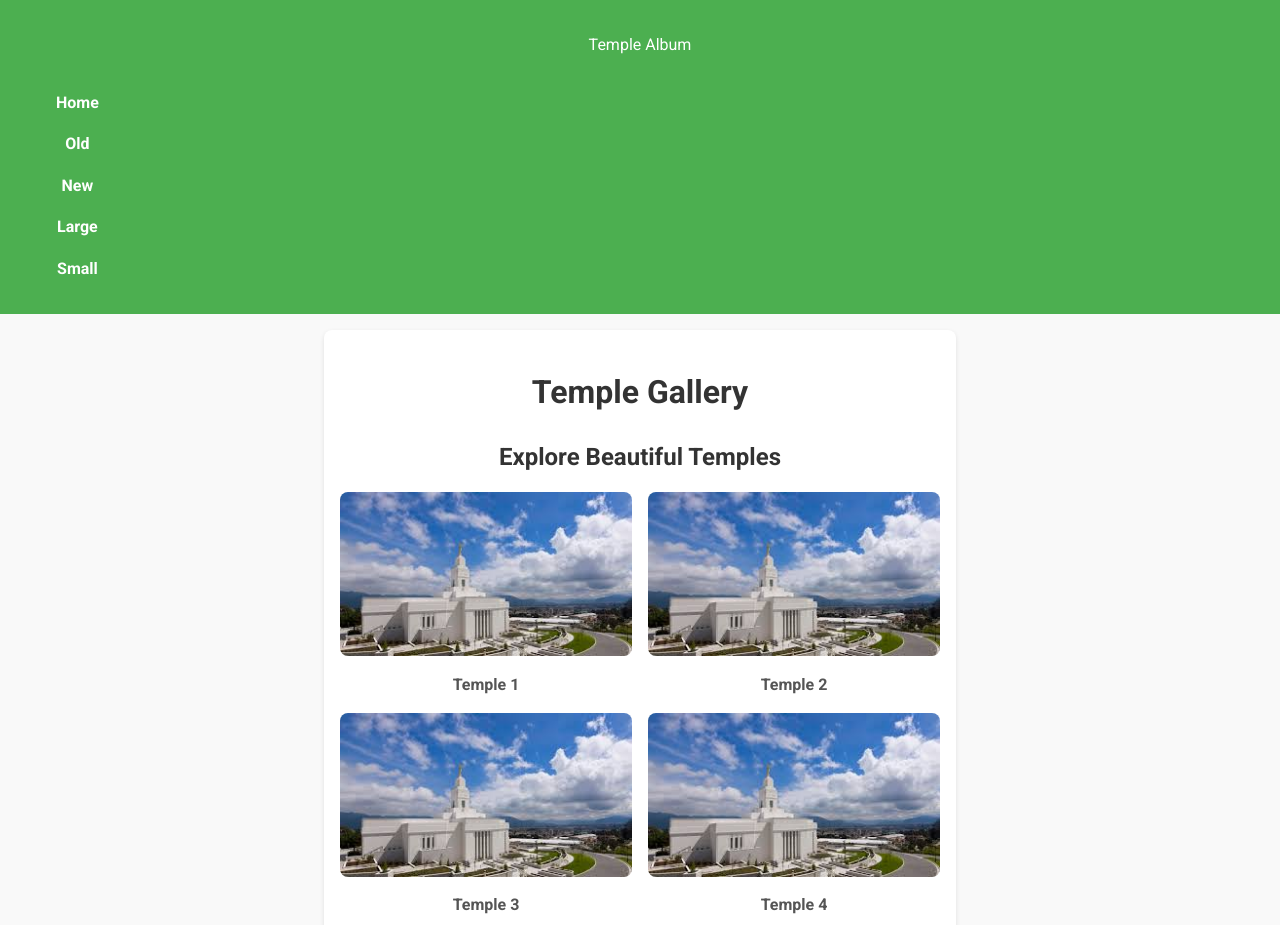
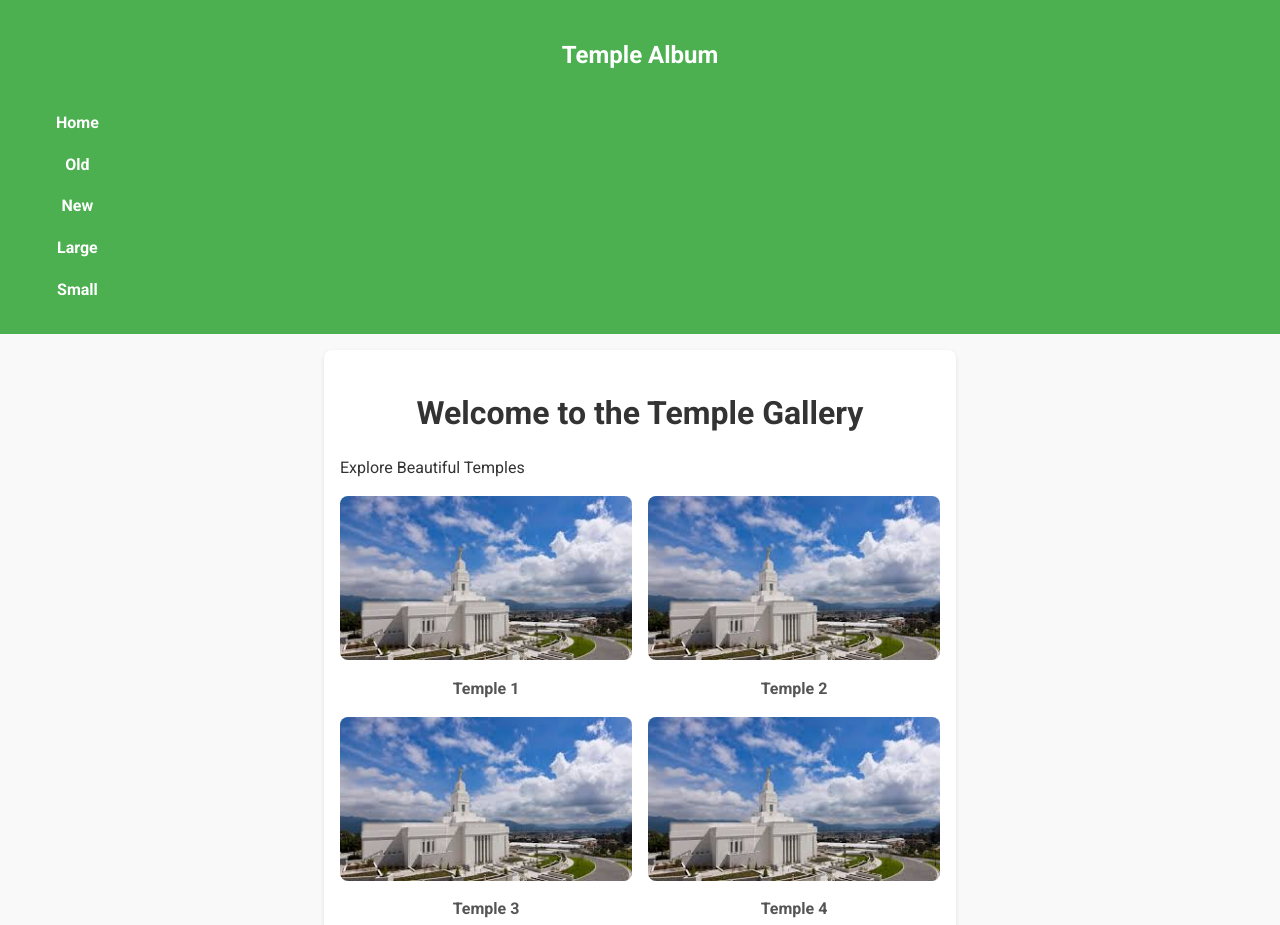
Before and after one commit to kendychae/wdd131, a plain HTML site: page temples.html in a window 1280 px wide. Shown: the top 925 px of the page. Drawn offline with Linux system fonts and the light colour scheme.

Commit message:
Mamma Mia

```diff
--- a/temples.html
+++ b/temples.html
@@ -17,7 +17,7 @@
 <body>
     <header>
         <div class="header-title">
-            <p>Temple Album</p>
+            <h2>Temple Album</h2>
         </div>
         <nav>
             <ul id="mainNav">
@@ -27,12 +27,12 @@
                 <li><a href="large.html">Large</a></li>
                 <li><a href="small.html">Small</a></li>
             </ul>
-            <button id="hamburgerButton">☰</button>
+            <button id="hamburgerButton" aria-label="Toggle navigation menu">☰</button>
         </nav>
     </header>
     <main>
-        <h1>Temple Gallery</h1>
-        <h2>Explore Beautiful Temples</h2>
+        <h1>Welcome to the Temple Gallery</h1>
+        <p>Explore Beautiful Temples</p>
         <div class="container">
             <figure>
                 <img src="images/temple.jpg" alt="Temple 1">
```
